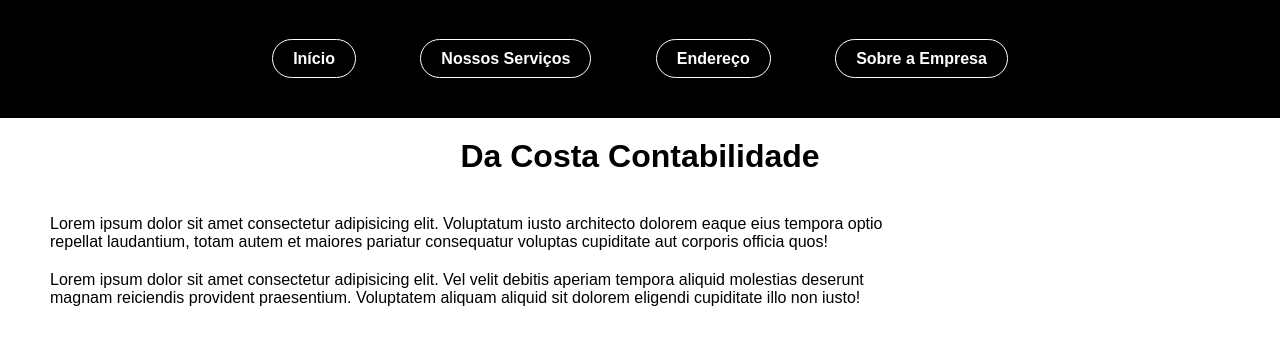
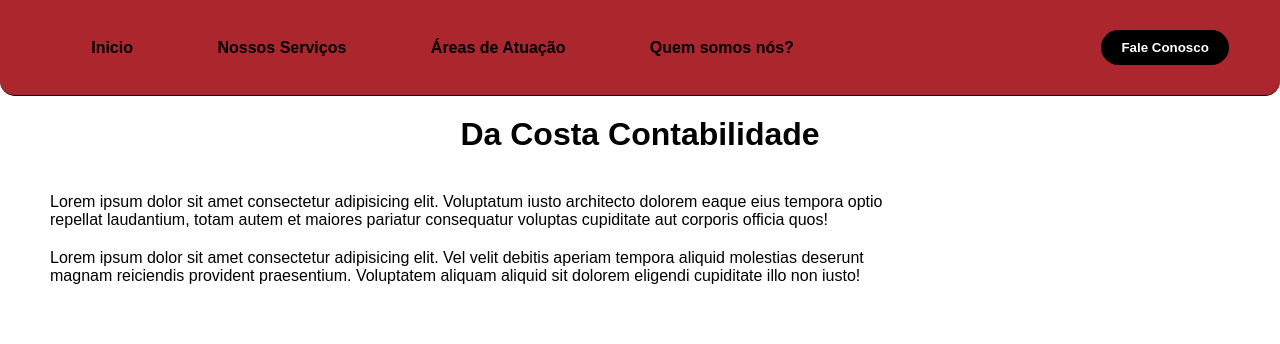
Before and after one commit to renancsfaria/DaCostaContabilidade, a plain HTML site: page Website/index.html in a window 1280 px wide. Drawn offline with Linux system fonts and the light colour scheme.

Commit message:
Criação do menu

```diff
--- a/Website/index.html
+++ b/Website/index.html
@@ -9,15 +9,18 @@
 <body>
     <header>
         <div class="interface">
-            <nav>
+            <nav class="menu-desktop">
                 <ul>
-                    <li><a href="index.html">Início</a></li>
+                    <li><a href="index.html">Inicio</a></li>
                     <li><a href="#">Nossos Serviços</a></li>
-                    <li><a href="#">Endereço</a></li>
-                    <li><a href="#">Sobre a Empresa</a></li>
+                    <li><a href="#">Áreas de Atuação</a></li>
+                    <li><a href="#">Quem somos nós?</a></li>
                 </ul>
-            </nav>
-        </div>
+            </nav> <!--menu-desktop-->
+            <div class="fale-conosco">
+                <a href="#" target="_blank"><button>Fale Conosco</button></a>
+            </div><!--fale-conosco-->
+        </div> <!--interface-->
     </header>
         <main>
             <section><!-- colocar aqui informações da empresa e etc -->
--- a/Website/style.css
+++ b/Website/style.css
@@ -9,53 +9,71 @@
     font-family: Arial, Helvetica, sans-serif;
 }
 
+main{
+    max-width: 1280px;
+    margin: auto;
+}
+
+.interface{
+    max-width: 1280px;
+}
+
 /* Menu */
 
 header{
-    padding: 20px 4%;
-    width: 100vw;
-    background-color: black;
-    margin: auto;
-    font-weight: bold;
+    padding: 30px 4%;
+    border-bottom: 1px solid black;
+    background-color: rgba(163, 16, 24, 0.904);
+    border-bottom-left-radius: 15px;
+    border-bottom-right-radius: 15px;
 }
 
 header >.interface{
     display: flex;
+    justify-content: space-between;
+    align-items: center;
 }
 
-nav{
-    display: block;
-    margin: auto;
-    max-width: 1280px;
+header a{
+    color: black;
+    text-decoration: none;
+    display: inline-block;
+    transition: 0.2s;
+    font-weight: 600;
 }
 
-ul{
-    margin: auto;
-    list-style: none;
-    border-radius: 30px;
-    padding: 30px 15px;
+header nav.menu-desktop a:hover{
+    color: black;
+    transform: scale(1.08);
 }
 
-li{
-    display: inline-block;
-    margin-inline: 30px;
+header nav ul{
+    list-style-type: none;
 }
 
-ul li a{
-    color: white;
-    text-decoration: none;
-    border: 1px solid white;
-    border-radius: 20px;
-    padding: 10px 20px;
-    transition: .2s;
+header nav.menu-desktop ul li{
+    display: inline-block;
+    padding: 0 40px;
 }
 
-ul li a:hover{
+header .fale-conosco button{
+    padding: 10px 20px;
+    border-radius: 20px;
+    border: none;
+    background-color:black;
+    color: white;
+    font-weight: bold;
+    transition: .2s;
+    cursor: pointer;
+}
+
+header .fale-conosco button:hover{
     background-color: white;
     color: black;
+    transform: scale(1.08);
 }
 
-/* main */
+/* Main */
 
 h1{
     font-size: 2em;
```
